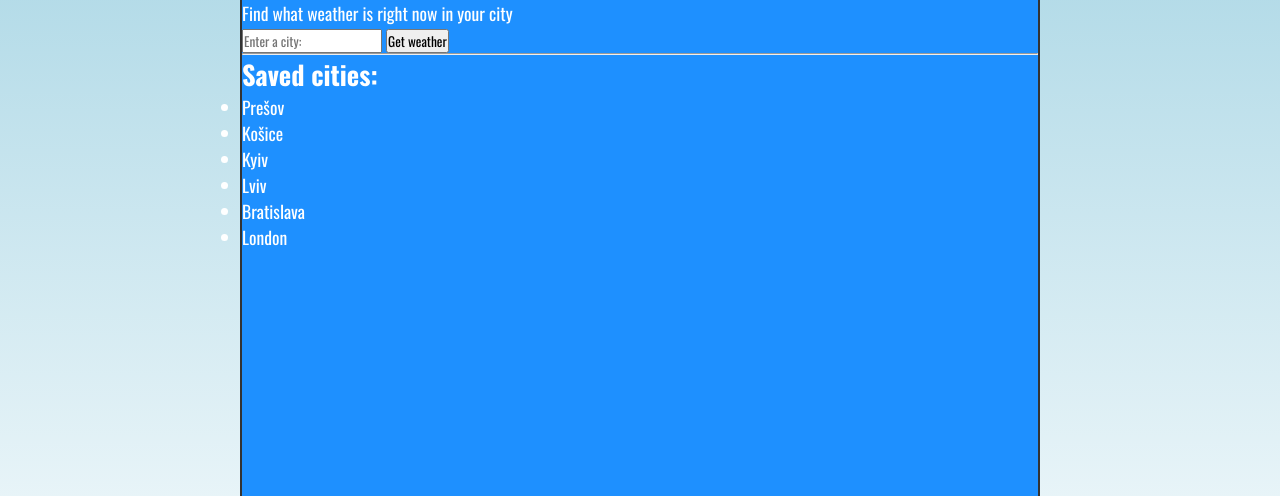
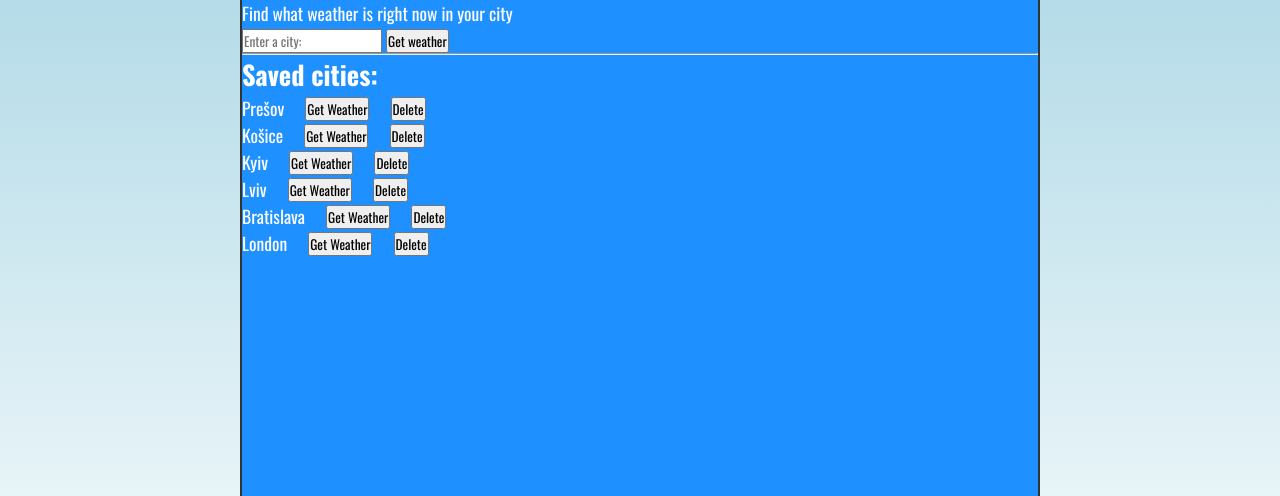
Before and after one commit to petrolopatkin/python_learning, a Django app: page / in a window 1280 px wide. Shown: the part 74-570 px from the top of the page. Run offline with Django 5.2, Linux system fonts and the light colour scheme.

Commit message:
Day 83 of my Python journey: modified my django project

```diff
--- a/Study/django_learning/weather/static/weather/main.css
+++ b/Study/django_learning/weather/static/weather/main.css
@@ -70,3 +70,18 @@ a:any-link {
 a:hover, a:focus {
     color: var(--HOVER-COLOR);
 }
+
+.city-item {
+    display: flex;
+    align-items: center;
+    gap: 1.2rem;
+}
+
+.delete-form, .delete-button {
+    font-family: inherit;
+    cursor: pointer;
+}
+
+.weather-form, .weather-button {
+    margin: 0;
+}
--- a/Study/django_learning/weather/templates/weather/index.html
+++ b/Study/django_learning/weather/templates/weather/index.html
@@ -47,7 +47,23 @@
                 <h2>Saved cities:</h2>
                 <ul>
                     {% for city in cities %}
-                    <li>{{ city }}</li>
+                    <li class="city-item">
+                        {{ city }}
+                        <form class="weather-form" method="post">
+                            {% csrf_token %}
+                            <input type="hidden" name="city" value="{{ city }}">
+                            <button class="weather-button" type="submit" name="action" value="weather">
+                                Get Weather
+                            </button>
+                        </form>
+                        <form class="delete-form" method="post">
+                            {% csrf_token %}
+                            <input type="hidden" name="city" value="{{ city }}">
+                            <button class="delete-button" type="submit" name="action" value="delete">
+                                Delete
+                            </button>
+                        </form>
+                    </li>
                     {% endfor %}
                 </ul>
             </article>
--- a/Study/django_learning/weather/views.py
+++ b/Study/django_learning/weather/views.py
@@ -16,13 +16,22 @@ def index(request):
     city = ""
 
     if request.method == 'POST':
-        form = CityForm(request.POST)
+        action = request.POST.get("action")
+        city  = request.POST.get("city")
+        if action == "delete":
+            if city in cities:
+                cities.remove(city)
+                request.session["cities"] = cities
+            else:
+                print("Incorrect deletion")
+        elif action == "weather":
+            print("WEATHER CITY: ", city)
 
         if form.is_valid():
             city = form.cleaned_data["city"].strip()
 
-            if city not in cities:
-                cities.append(city)
+            if not any(saved_city.lower() == city.lower() for saved_city in cities):
+                cities.append(city).lower()
                 request.session["cities"] = cities
         else:
             print("You entered invalid city")
```
